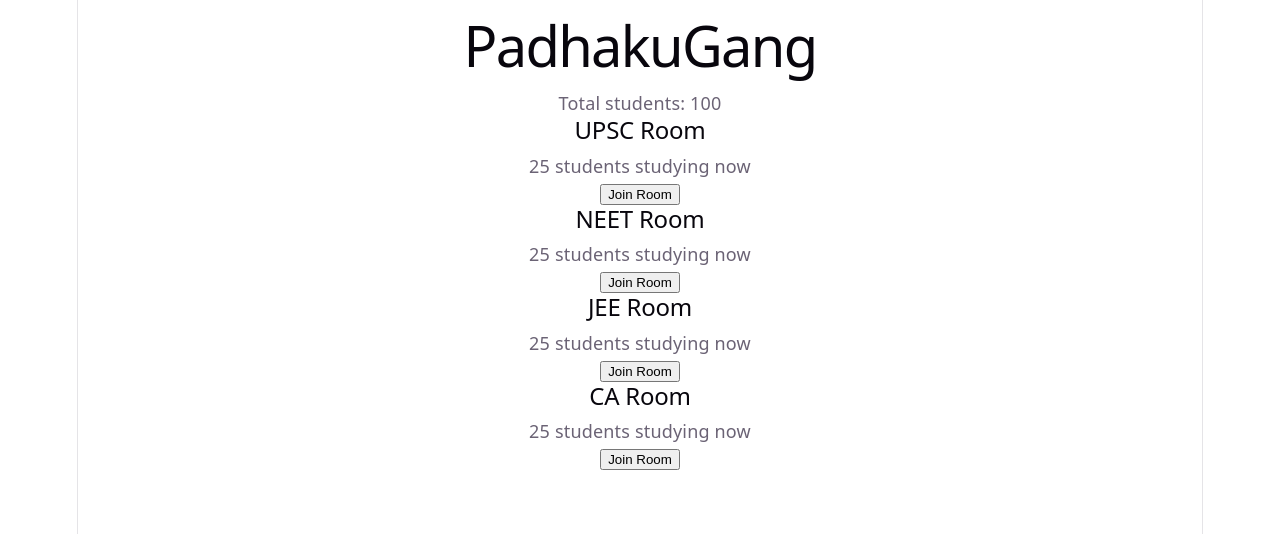
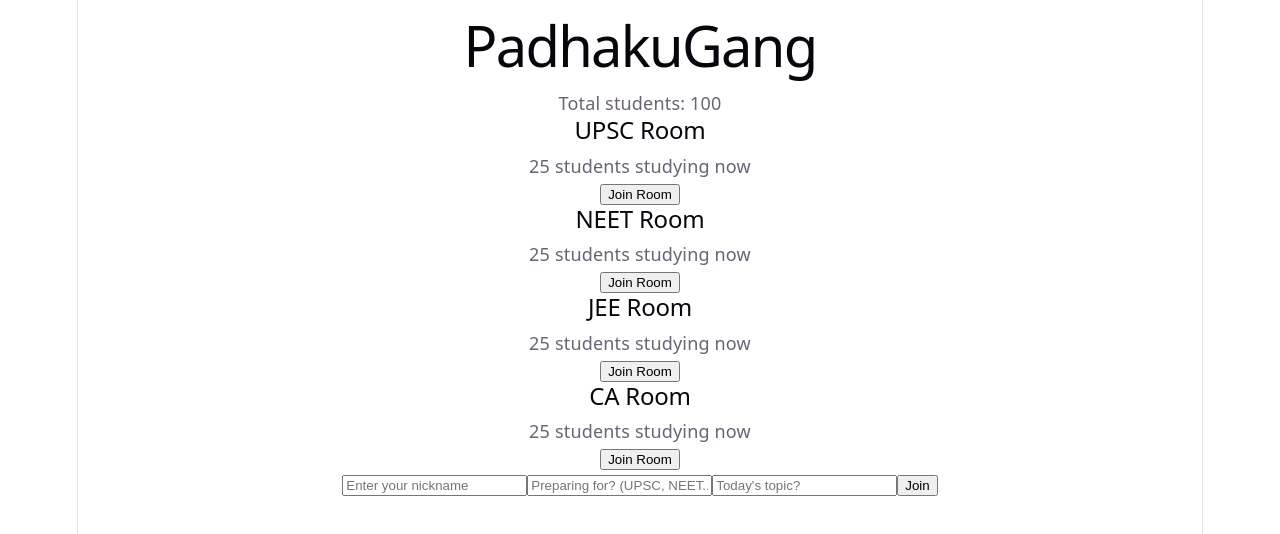
Before and after one commit to AshuJavaDev/padhakugang-react, a React (Vite) app: page / in a window 1280 px wide. Shown: the top 534 px of the page. Built offline with nearby package versions, Linux system fonts and the light colour scheme.

Commit message:
Nickname, exam, topic input form with welcome message

```diff
--- a/src/App.jsx
+++ b/src/App.jsx
@@ -25,8 +25,10 @@ function App()  {
   {name: "CA Room", count: 25}
  ])
 
-
-
+ const[nickname, setNickname] = useState("")
+ const[isSubmitted, setIsSubmitted] = useState(false)
+ const[exam, setExam] = useState("")
+ const[topic, setTopic] = useState("")
 
 
 function increaseCount(index)  {
@@ -47,6 +49,35 @@ return (
         onJoin = {() => increaseCount(index)}
         />
     ))}
+
+    <input type = "text"
+    placeholder = "Enter your nickname"
+    value = {nickname}
+    onChange = {(e) => setNickname(e.target.value)}
+    />
+
+    {isSubmitted && <p>Your nickname: {nickname}</p> }
+
+
+
+<input type = "text"
+ placeholder = "Preparing for? (UPSC, NEET....)"
+ value = {exam}
+ onChange = {(e) => setExam(e.target.value)}
+ />
+ {isSubmitted && <p>Preparing for: {exam}</p>}
+
+  <input type = "text"
+  placeholder = "Today's topic?"
+  value = {topic}
+  onChange = {(e) => setTopic(e.target.value)}
+  />
+  {isSubmitted && <p>Today's topic: {topic}</p>}
+
+  <button onClick = {() => setIsSubmitted(true)}>Join</button>
+{isSubmitted ? <p>Welcome, {nickname} | {exam} |  {topic}</p> : null}
+
+
   </div>
   )
 }
```
